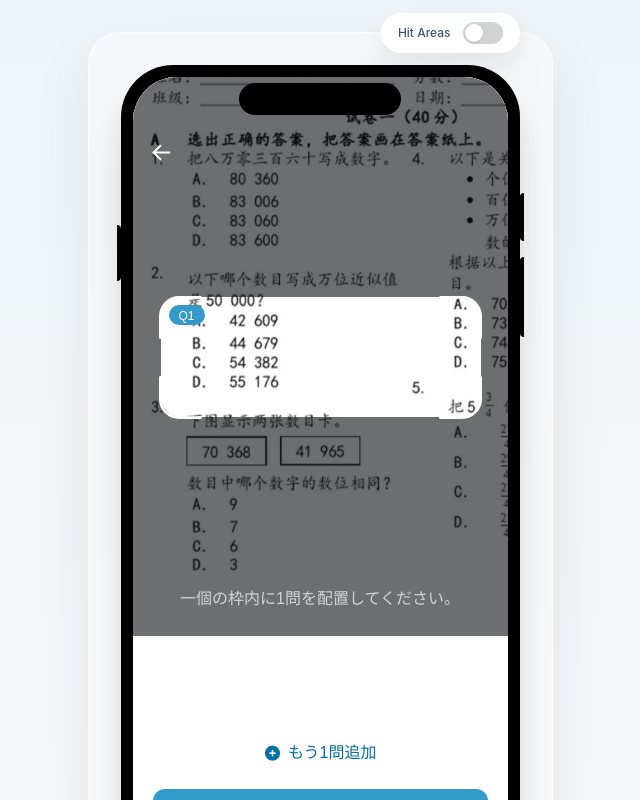
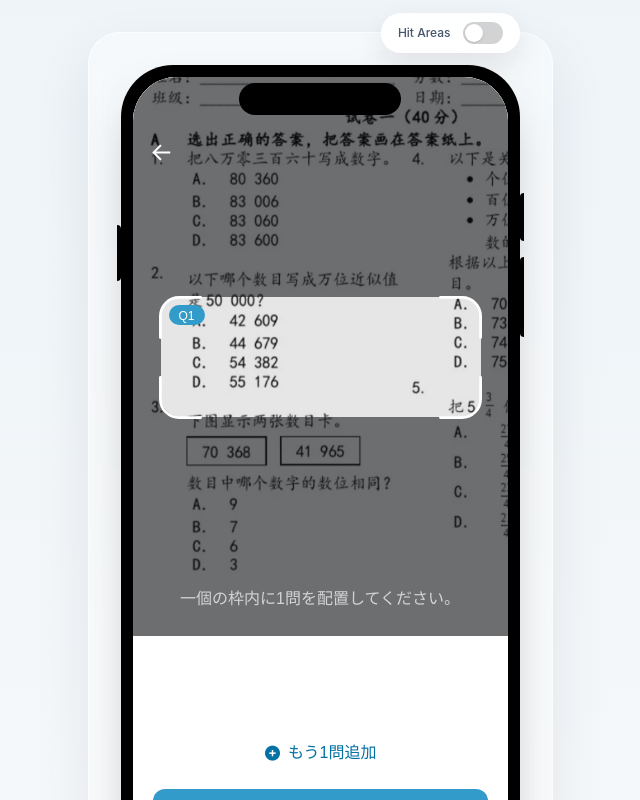
Before and after one commit to yiiwii/suunabi-camera-review-handoff, a React (Vite) app: page / in a window 1280 px wide. Shown: the top 800 px of the page, without its empty margins (320-960 px from the left). Built offline with nearby package versions, Linux system fonts and the light colour scheme.

Commit message:
Tweak camera review mask contrast

```diff
--- a/src/components/CameraReviewScreen.tsx
+++ b/src/components/CameraReviewScreen.tsx
@@ -153,6 +153,18 @@ function CutoutOverlay({ regions }: { regions: Region[] }) {
       preserveAspectRatio="none"
     >
       <path d={buildCutoutPath(regions)} fill="rgba(13,14,18,0.6)" fillRule="evenodd" />
+      {regions.map((region) => (
+        <rect
+          key={region.id}
+          x={region.left}
+          y={region.top}
+          width={region.width}
+          height={region.height}
+          rx={20}
+          ry={20}
+          fill="rgba(13,14,18,0.1)"
+        />
+      ))}
     </svg>
   );
 }
```
